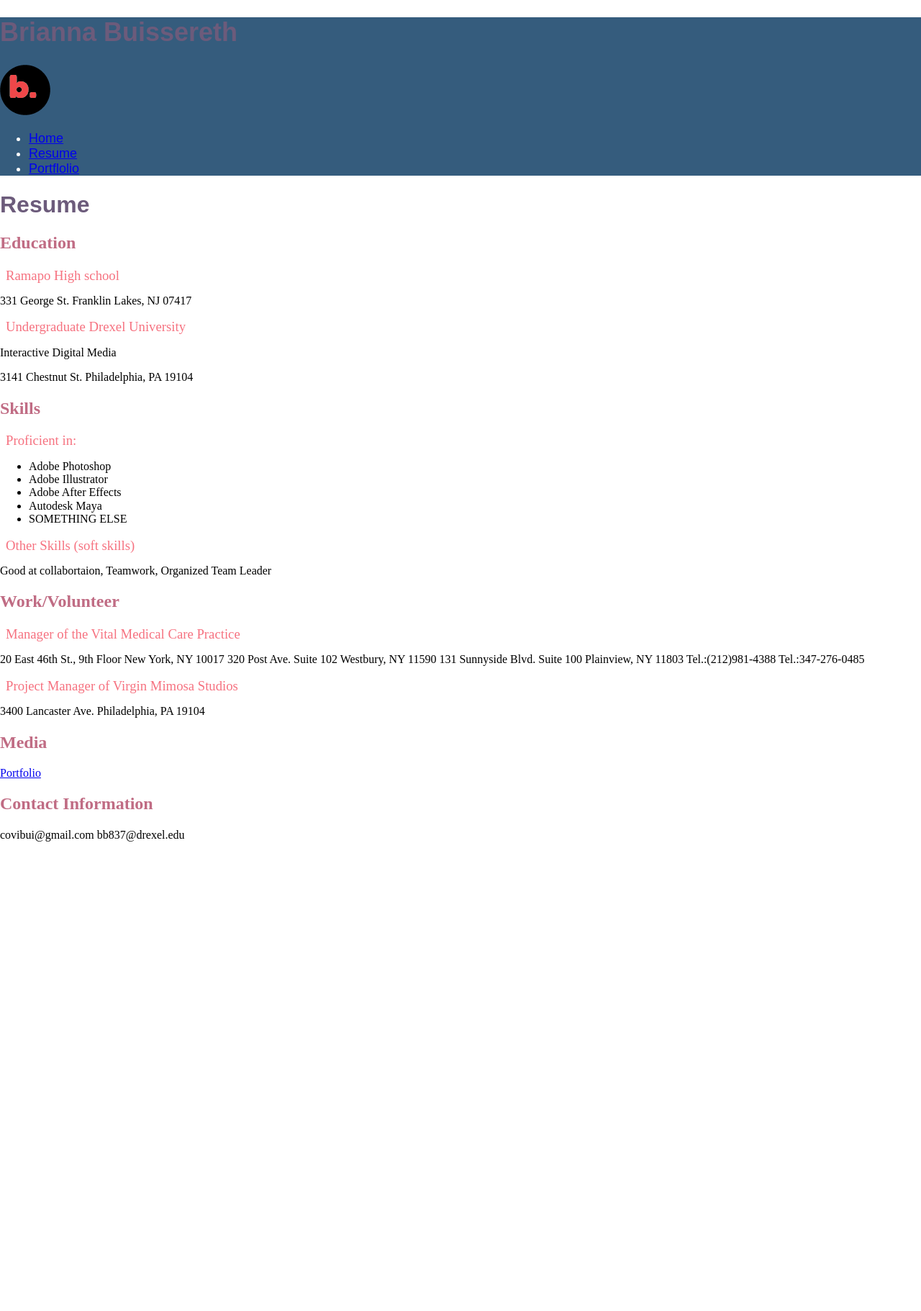
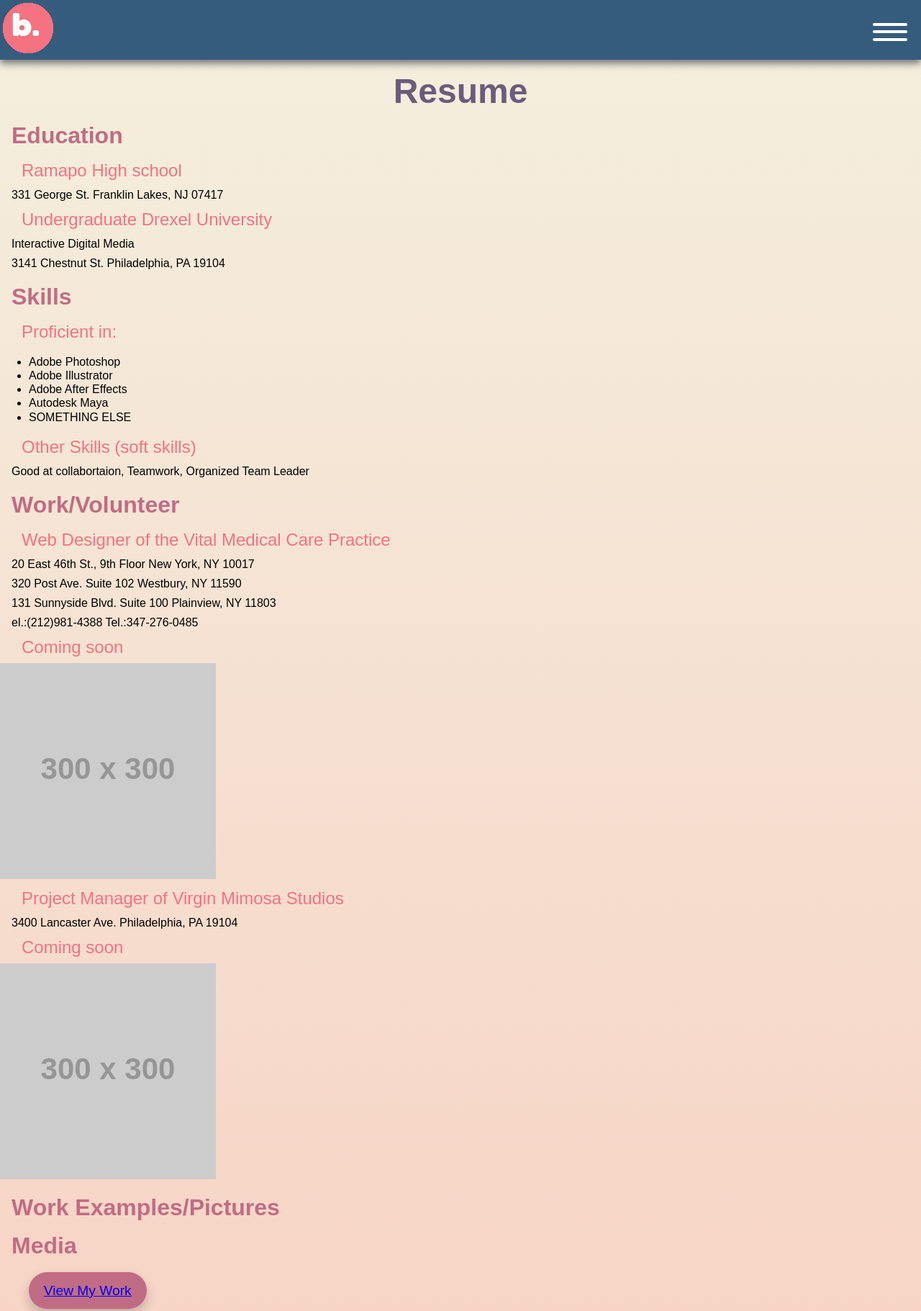
Before and after one commit to bb837/IDM_211_bb837_Portfolio, a plain HTML site: page Resume.html in a window 1280 px wide. Shown: the top 1821 px of the page at 72% size. Before the commit the page ends 1185 px from the top, so only its background shows below. Drawn offline with Linux system fonts and the light colour scheme; placeholder pictures from the web are drawn by us; a web font is replaced by a local one.

Commit message:
update content
Css updated, semi-organized, gradient added
delete home.html
update logo
update index
update port and resume, BUTTON

```diff
--- a/Resume.html
+++ b/Resume.html
@@ -9,22 +9,23 @@
     <link rel="stylesheet" href="css/master.css">
   </head>
 
-  <body>
+  <main>
     <header>
+        <!--
         <div class="My_Name">
             <h1>Brianna Buissereth</h1>
         </div>
-        <img src="img/Buissereth_logo.png" alt="Logo">
+        -->
+      <img id="logo" src="img/Buissereth_logo_v002.png" alt="b.">
 
-      <nav>
-      <!--Create Hamburger Icon, however that works-->
-      <ul>
-          <li><a href="index.html">Home</a></li>
-          <li><a href="Resume.html">Resume<a/></li>
-          <li><a href="portfolio.html">Portflolio</a></li>
-        <!--NESTED LIST ITEM: Digital Portflolio and Analog Portflolio-->
-      </ul>
-    </nav>
+      <a id=icon href="#nav">
+        <span class="bar"></span>
+        <span class="bar"></span>
+        <span class="bar"></span>
+      </a>
+
+      <!--<img id="hamburger_icon" src="https://via.placeholder.com/50x50?text=hamburger_icon" alt="hamburger_icon">
+      -->
     </header>
 
         <h1>Resume</h1>
@@ -67,13 +68,16 @@
 
             <h2>Work/Volunteer</h2>
 
-              <h3>Manager of the Vital Medical Care Practice</h3>
+              <h3>Web Designer of the Vital Medical Care Practice</h3>
 
-                <p><span>20 East 46th St., 9th Floor New York, NY 10017</span>
-                <span>320 Post Ave. Suite 102 Westbury, NY 11590</span>
-                <span>131 Sunnyside Blvd. Suite 100 Plainview, NY 11803</span>
-                <span>Tel.:(212)981-4388</span>
-                <span>Tel.:347-276-0485</span></p>
+                <p>20 East 46th St., 9th Floor New York, NY 10017</p>
+                <p>320 Post Ave. Suite 102 Westbury, NY 11590</p>
+                <p>131 Sunnyside Blvd. Suite 100 Plainview, NY 11803</p>
+                <p>el.:(212)981-4388 Tel.:347-276-0485</p>
+
+                    <h3>Coming soon</h3>
+
+                    <img id="placeholder_img " src="https://via.placeholder.com/300x300?text=Coming_Soon" alt="VMC">
 
               <h3>Project Manager of Virgin Mimosa Studios</h3>
 
@@ -81,9 +85,15 @@
                 <span>Philadelphia, PA 19104</span></p>
                 <!-- Add more shit here-->
 
+                <h3>Coming soon</h3>
+
+                <img id="placeholder_img_02 " src="https://via.placeholder.com/300x300?text=Coming_Soon" alt="VMC">
+
+            <h2>Work Examples/Pictures</h2>
+
             <h2>Media</h2>
-                <div class="Button">
-                  <a href="portfolio.html">Portfolio</a>
+                <div id="button">
+                  <a href="portfolio.html">View My Work</a>
                     <!-- ADD THIS SHIT LATER-->
                 </div>
 
@@ -101,5 +111,23 @@
 
                 <span>bb837@drexel.edu</span></p>
           </div>
-  </body>
+  </main>
+
+  <nav id="nav">
+  <!--Create Hamburger Icon, however that works-->
+  <ul>
+      <li><a href="index.html">Home</a></li>
+      <li><a href="Resume.html">Resume<a/></li>
+      <li><a href="portfolio.html">Portflolio</a></li>
+    <!--NESTED LIST ITEM: Digital Portflolio and Analog Portflolio-->
+  </ul>
+</nav>
+
+<footer>
+  <h3>Contact Information</h3>
+  <p>stuff and things</p>
+
+  <h4>&copy; 2018</h4>
+  <!--more stuff here-->
+</footer>
 </html>
--- a/css/master.css
+++ b/css/master.css
@@ -1,3 +1,6 @@
+
+/*            DOCUMENT           */
+
 html {
   font-size: 100%;
 }
@@ -18,7 +21,8 @@ a:active {
     box-sizing: border-box;
   }
 }
-/* WEBSITE COLORS
+
+/*   WEBSITE COLORS
                  pastel pink= #F8B195
                  light pink= #F67280
                  purple= #C06C84
@@ -30,12 +34,25 @@ a:active {
               font-family: 'bebas-neue-by-fontfabric', sans-serif;
               font-weight: 300/400/
               font-style: normal/ bold
+
+        CHOOSE SECONDARY FONT
 */
 
-/* HEADER */
+/* Permalink - GRADIENT
+
+Permalink - use to edit and share this gradient: http://colorzilla.com/gradient-editor/#f4efde+0,f7d3c5+100
+background: #f4efde; /* Old browsers
+background: -moz-linear-gradient(top, #f4efde 0%, #f7d3c5 100%); /* FF3.6-15
+background: -webkit-linear-gradient(top, #f4efde 0%,#f7d3c5 100%); /* Chrome10-25,Safari5.1-6
+background: linear-gradient(to bottom, #f4efde 0%,#f7d3c5 100%); /* W3C, IE10+, FF16+, Chrome26+, Opera12+, Safari7+
+filter: progid:DXImageTransform.Microsoft.gradient( startColorstr='#f4efde', endColorstr='#f7d3c5',GradientType=0 ); /* IE6-9 */
+
+
+/*              HEADER               */
 
 header {
   background-color: #355C7D;
+  box-shadow: 0 .3125rem .625rem #717171;
   color: #ffffff;
   font-size: 1.125rem;
   font-family: 'bebas-neue-by-fontfabric', sans-serif;
@@ -44,11 +61,12 @@ header {
   position: sticky;
   text-align: left;
   top: 0;
+  width: 100%;
   z-index: 30;
 }
 
 #logo {
-  margin: .25rem;
+  margin: auto;
   padding: .25rem;
 }
 
@@ -57,6 +75,21 @@ header {
   margin-bottom: .5rem;
   margin-top: 1rem;
   padding: .5rem;
+}
+
+/*              MAIN               */
+
+main {
+  background: #f4efde; /* Old browsers */
+  background: -moz-linear-gradient(top, #f4efde 0%, #f7d3c5 100%); /* FF3.6-15 */
+  background: -webkit-linear-gradient(top, #f4efde 0%,#f7d3c5 100%); /* Chrome10-25,Safari5.1-6 */
+  background: linear-gradient(to bottom, #f4efde 0%,#f7d3c5 100%); /* W3C, IE10+, FF16+, Chrome26+, Opera12+, Safari7+ */
+  filter: progid:DXImageTransform.Microsoft.gradient( startColorstr='#f4efde', endColorstr='#f7d3c5',GradientType=0 ); /* IE6-9 */
+  color: black;
+  font-family: 'bebas-neue-by-fontfabric', sans-serif;
+  font-weight: 400;
+  font-size: 1.125rem;
+  font-style: normal;
 }
 
 #portrait {
@@ -74,6 +107,47 @@ header {
   margin-top: 0;
 }
 
+/*         TEXT           */
+
+h1 {
+  color: #6C5B7B;
+  font: bold 3rem 'bebas-neue-by-fontfabric', sans-serif;
+  margin: 1rem auto;
+  text-align: center;
+}
+
+h2 {
+  color: #C06C84;
+  font: 2rem 'bebas-neue-by-fontfabric', sans-serif;
+  font-weight: 600;
+  margin: 1rem 1rem;
+}
+
+h3 {
+  color: #F67280;
+  font: 1.5rem 'bebas-neue-by-fontfabric', sans-serif;
+  font-weight: 400;
+  margin: .5rem 1.875rem;
+  padding-left: .5rem auto;
+}
+
+h4 {
+  margin: .5rem 1rem;
+}
+
+p {
+  color: black;
+  font: 1rem/1.5rem arial, sans-serif;
+  margin: .2rem 1rem;
+  padding: auto 1rem;
+}
+
+li {
+  font: 1rem/1.2rem arial, sans-serif;
+}
+
+/*         NAV             */
+
 nav {
   color: #ffffff;
   font-family: 'bebas-neue-by-fontfabric', sans-serif;
@@ -81,38 +155,93 @@ nav {
   font-style: normal;
   text-align: left;
 }
-  /* If I wanted to make this in one line- what do i do */
 
-/* MAIN*/
+#index_button,
+#resume_button,
+#portfolio_button {
+  background-color: #C06C84;
+  border-radius: 2rem;
+  box-shadow: 0 .5rem 1rem 0 rgba(0, 0, 0, 0.2);
+  float:left;
 
-h1 {
-  color: #6C5B7B;
-  font-family: 'bebas-neue-by-fontfabric', sans-serif;
-  font-style: normal;
-  font-weight: 6600;
+  font: 1rem/1.2rem arial, sans-serif;
+  font-size: 1.2rem;
+  margin: .125rem 2.5rem;
+  padding: 1rem 1.3rem;
+  text-align: center;
+  text-decoration: none;
 }
 
-h2 {
-  color: #C06C84;
-  font-weight: 600;
+nav ul {
+  padding: 0;
 }
 
-h3 {
-  color: #F67280;
-  font-weight: 400;
-  margin: .5rem;
+a#icon {
+    border-radius: .125rem;
+    display: block;
+    position: absolute;
+    top: 2rem;
+    right: 1.2rem;
 }
 
-main {
-  color: black;
-  font-family: 'bebas-neue-by-fontfabric', sans-serif;
-  font-weight: 400;
-  font-size: 1.125rem;
-  font-style: normal;
+span.bar {
+  background-color: #fff;
+  border-radius: .125rem;
+  clear: both;
+  display: block;
+  height: .25rem;
+  margin-bottom: .4rem;
+  width: 3rem;
+}
+
+#button {
+  background-color: #C06C84;
+  border-radius: 2rem;
+  box-shadow: 0 .5rem 1rem 0 rgba(0, 0, 0, 0.2);
+  font: 1rem/1.2rem arial, sans-serif;
+  font-size: 1.2rem;
+  margin: .125rem 2.5rem;
+  padding: 1rem 1.3rem;
+  text-align: center;
+  text-decoration: none;
+  display: inline-block;
+}
+
+/*how to fix the padding of the text so that the WHOLE BUTTON works
+how to change the font to SECONDARY FONT no underline*/
+
+
+/*          IMAGES    ???         */
+
+figure.figure {
+  background-color: #F8B195;
+  float: left;
+  height: 12rem;
+  margin: 3rem .5rem;
+  padding-left: 2rem;
+  width: 20rem;
+}
+
+.figcaption {
+  float: right;
+  text-align: right;
+}
+
+#placeholder_img,
+#placeholder_img_02 {
+  margin: 1.5rem auto;
+  padding: 1rem;
+}
+
+.art {
+  margin: 1rem 2rem;
+  paddinhg: .5rem .5rem;
 }
 
 footer {
   background-color: #355C7D;
+  clear: both;
   color: #ffffff;
+  position: relative;
   text-indent: inherit;
 }
```
Also changed, not shown: home.html (deleted, +0 -67 lines), index.html (+20 -21 lines), portfolio.html (+49 -33 lines), img/Buissereth_logo_v002.png (added), 1 other file. Lines whose indentation alone changed are shown as unchanged.
